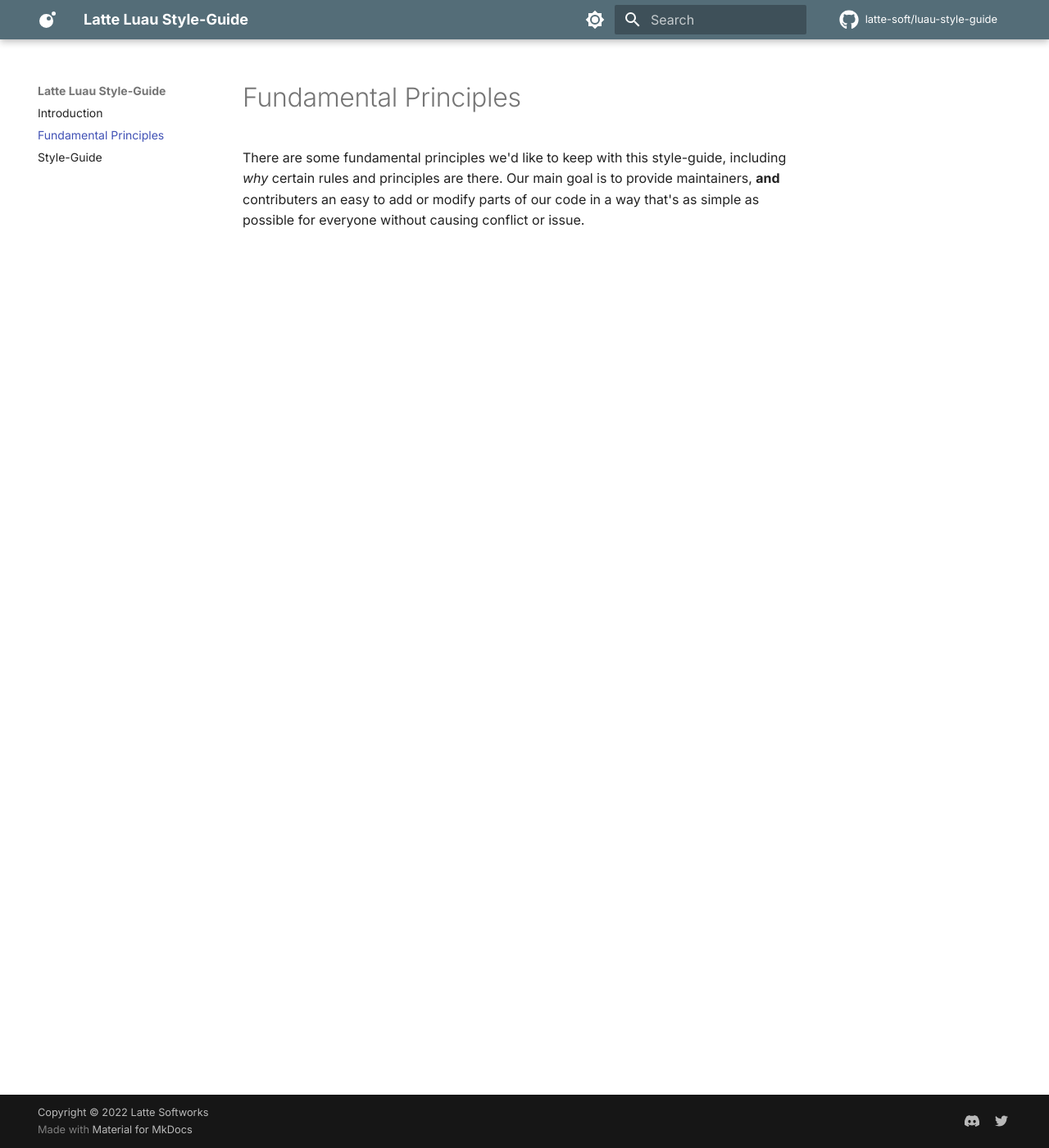
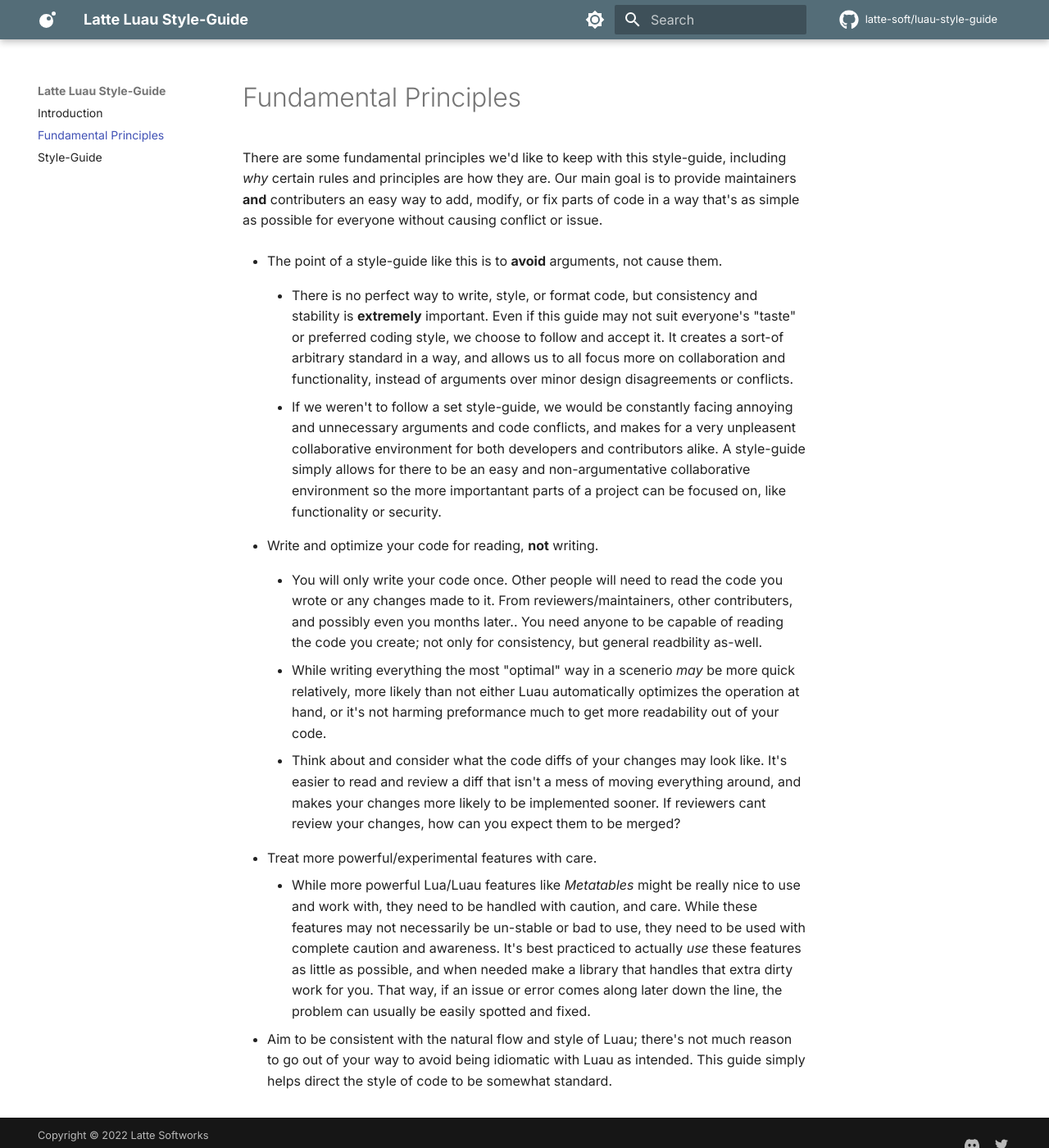
Before and after one commit to latte-soft/luau-style-guide, an MkDocs documentation site: the page built from docs/fundamental-principles.md, in a window 1280 px wide and 1400 px high. Shown: the whole window at 82% size. Built offline with MkDocs 1.6.1 and Material for MkDocs 9.7.7, drawn with Linux system fonts in a browser that asks for light colours; comment, search, counter and statistics services are not loaded.

Commit message:
Add fundamental principles

```diff
--- a/docs/fundamental-principles.md
+++ b/docs/fundamental-principles.md
@@ -3,4 +3,23 @@ title: Fundamental Principles
 description: Style-Guide Created & Designed for Luau projects @ Latte Softworks
 ---
 
-There are some fundamental principles we'd like to keep with this style-guide, including *why* certain rules and principles are there. Our main goal is to provide maintainers, **and** contributers an easy to add or modify parts of our code in a way that's as simple as possible for everyone without causing conflict or issue.
+There are some fundamental principles we'd like to keep with this style-guide, including *why* certain rules and principles are how they are. Our main goal is to provide maintainers **and** contributers an easy way to add, modify, or fix parts of code in a way that's as simple as possible for everyone without causing conflict or issue.
+
+- The point of a style-guide like this is to **avoid** arguments, not cause them.
+
+    - There is no perfect way to write, style, or format code, but consistency and stability is **extremely** important. Even if this guide may not suit everyone's "taste" or preferred coding style, we choose to follow and accept it. It creates a sort-of arbitrary standard in a way, and allows us to all focus more on collaboration and functionality, instead of arguments over minor design disagreements or conflicts.
+
+    - If we weren't to follow a set style-guide, we would be constantly facing annoying and unnecessary arguments and code conflicts, and makes for a very unpleasent collaborative environment for both developers and contributors alike. A style-guide simply allows for there to be an easy and non-argumentative collaborative environment so the more importantant parts of a project can be focused on, like functionality or security.
+
+- Write and optimize your code for reading, **not** writing.
+
+    - You will only write your code once. Other people will need to read the code you wrote or any changes made to it. From reviewers/maintainers, other contributers, and possibly even you months later.. You need anyone to be capable of reading the code you create; not only for consistency, but general readbility as-well.
+
+    - While writing everything the most "optimal" way in a scenerio *may* be more quick relatively, more likely than not either Luau automatically optimizes the operation at hand, or it's not harming preformance much to get more readability out of your code.
+
+    - Think about and consider what the code diffs of your changes may look like. It's easier to read and review a diff that isn't a mess of moving everything around, and makes your changes more likely to be implemented sooner. If reviewers cant review your changes, how can you expect them to be merged?
+
+- Treat more powerful/experimental features with care.
+    - While more powerful Lua/Luau features like *Metatables* might be really nice to use and work with, they need to be handled with caution, and care. While these features may not necessarily be un-stable or bad to use, they need to be used with complete caution and awareness. It's best practiced to actually *use* these features as little as possible, and when needed make a library that handles that extra dirty work for you. That way, if an issue or error comes along later down the line, the problem can usually be easily spotted and fixed.
+
+- Aim to be consistent with the natural flow and style of Luau; there's not much reason to go out of your way to avoid being idiomatic with Luau as intended. This guide simply helps direct the style of code to be somewhat standard.
```
Also changed, not shown: docs/index.md (+4 -4 lines).
